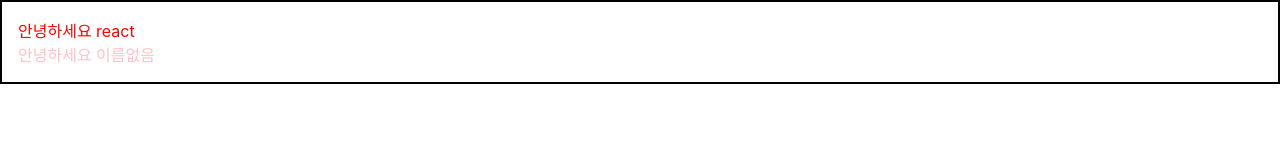
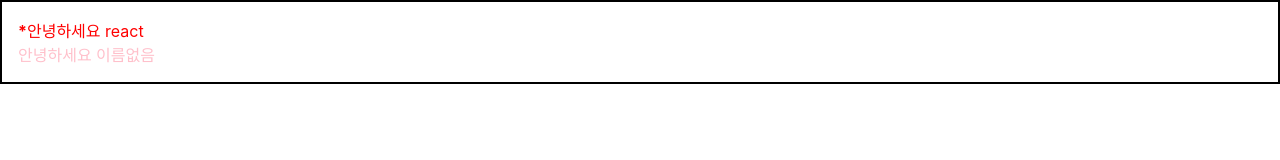
Before and after one commit to mingyeongmo/begin-react, a React (Create React App) app: page / in a window 1280 px wide. Shown: the top 160 px of the page. Built offline with nearby package versions, Linux system fonts and the light colour scheme.

Commit message:
조건부 렌더링

```diff
--- a/src/App.js
+++ b/src/App.js
@@ -6,8 +6,11 @@ function App() {
   {/* App 컴포넌트에서 Hello 컴포넌트를 사용 할 때
   name이라는 값을 전달 해주고 싶다고 가정해보자. */}
   return (
-    <Wrapper> {/* 컴포넌트 태그 사이에 넣은 값을 조회하고 싶을때는 props.children을 Wrapper에서 써주면 된다. */}
-    <Hello name="react" color="red" />
+    <Wrapper>
+    <Hello name="react" color="red" isSpecial={true}/>
+    {/* 조건부 렌더링 : 특정조건에 따라 다른 결과물을 렌더링 하는것을 의미한다.
+    props 값을 설정을 생략하면 값 = true이다.
+    */}
     <Hello color="pink" />
     </Wrapper>
   );
--- a/src/Hello.js
+++ b/src/Hello.js
@@ -1,7 +1,12 @@
 import React from 'react'; // 이걸 통해 리액트를 불러옴.
 
-function Hello(props){
-    return <div style={{ color: props.color }}>안녕하세요 {props.name}</div>
+function Hello({color, name, isSpecial}){
+    return (
+        <div style={{ color }}>
+        {isSpecial && <b>*</b> }
+        안녕하세요 {name}
+    </div>
+    )
 }
 
 Hello.defaultProps ={ //props를 설정하지 않았을때 기본값
```
